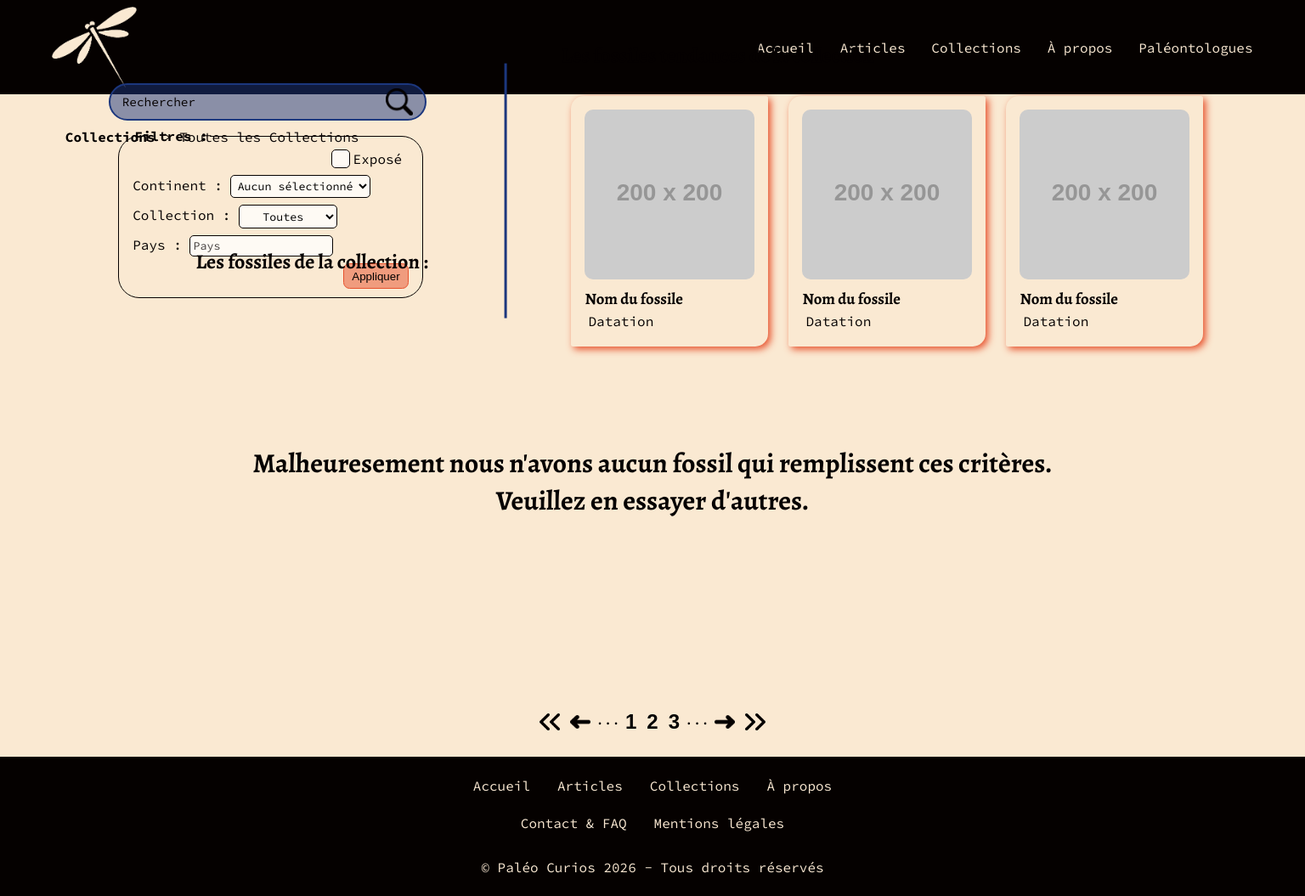
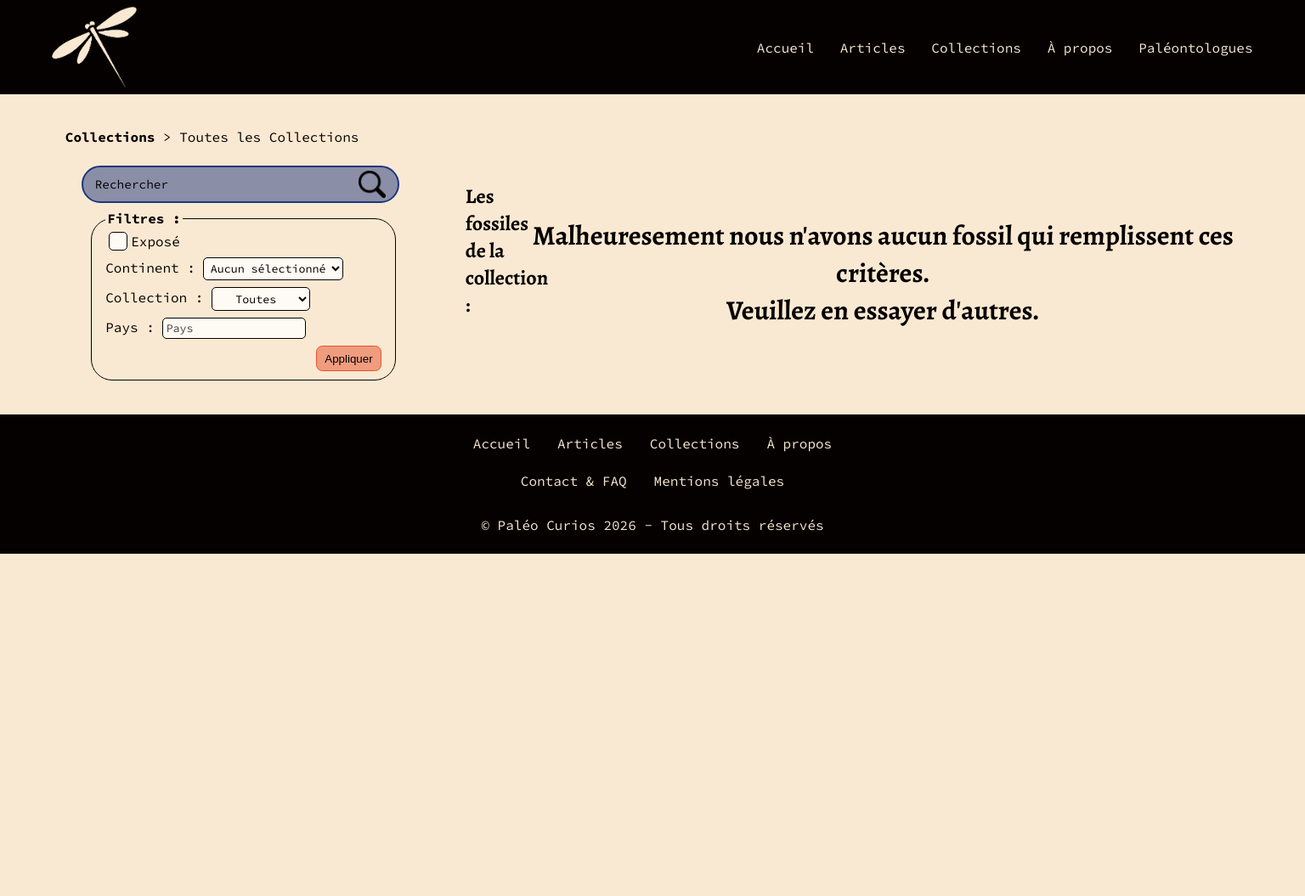
Before and after one commit to JMasingarbe/Paleo_Curios, a PHP site: page /public/HTML/collection.html in a window 1536 px wide. Shown: the whole page at 85% size. After the commit the page ends 652 px from the top, so only its background shows below. Run offline with PHP 8.4, Linux system fonts and the light colour scheme; grey boxes labelled with a size stand in for pictures from a placeholder-image service; style sheets or scripts are compiled from the project's sources; some libraries are stand-ins or nearby versions; some web fonts are replaced.

Commit message:
FIX : revision after pulling from wip

```diff
--- a/public/HTML/collection.html
+++ b/public/HTML/collection.html
@@ -40,6 +40,7 @@
             <li>Toutes les Collections</li>
         </ul>
 
+        <div>
             <div id="searchbar_filters">
                 <!-- Search bar -->
                 <div id="searchbar">
@@ -47,7 +48,7 @@
                     <button type="button" aria-label="Bouton de recherche"><img src="../../src/asset/icons/noun-search-2738105.png" alt="Icône de recherche"></button>
                 </div>
                 <!-- Filter -->
-            <form action="#" method="get">
+                <form action="" method="post">
                     <fieldset>
                         <legend>Filtres :</legend>
 
@@ -74,11 +75,11 @@
 
                         <!-- Dropdown collection -->
                         <div id="dropdown_collection">
-                        <label for="select_collection">Collection :</label>
-                        <select name="select_collection" id="select_collection">
+                            <label for="chosed_collection">Collection :</label>
+                            <select name="chosed_collection" id="chosed_collection">
                                 <option value="all_collections">Toutes</option>
                                 <option value="vertebrate">Vertébrés</option>
-                            <option value="invertebrate">Invertébrés</option>
+                                <option value="intebrate">Invertébrés</option>
                                 <option value="insect">Insectes</option>
                                 <option value="plant">Plantes</option>
                                 <option value="other_fossils">Autres</option>
@@ -91,42 +92,10 @@
                             <input type="text" name="search_country" id="search_country" placeholder="Pays" maxlength="50">
                         </div>
 
-                    <button type="submit" id="submit_filters_button" class="sec_link_button">Appliquer</button>
+                        <button type="button" href="collection.html" id="submit_filters_button" class="sec_link_button">Appliquer</button>
                     </fieldset>
                 </form>
             </div>
-
-        <div class="divider"></div>
-
-        <!-- Collection's trend fossils -->
-        <section id="trend_fossils">
-            <h2>Les fossiles tendances de la collection</h2>
-            <div>
-                <a href="fossil.html">
-                    <article>
-                        <img src="https://placehold.co/200" alt="Photo du fossile">
-                        <h3>Nom du fossile</h3>
-                        <p>Datation</p>
-                    </article>
-                </a>
-
-                <a href="fossil.html">
-                    <article>
-                        <img src="https://placehold.co/200" alt="Photo du fossile">
-                        <h3>Nom du fossile</h3>
-                        <p>Datation</p>
-                    </article>
-                </a>
-
-                <a href="fossil.html">
-                    <article>
-                        <img src="https://placehold.co/200" alt="Photo du fossile">
-                        <h3>Nom du fossile</h3>
-                        <p>Datation</p>
-                    </article>
-                </a>
-            </div>
-        </section>
 
         <!-- Collection's fossils -->
         <h2 id="collection_fossils_title">Les fossiles de la collection :</h2>
--- a/public/style/css/collection.css
+++ b/public/style/css/collection.css
@@ -184,37 +184,21 @@ main .catalogue_nav #back_buttons, main .catalogue_nav #page_indicators, main .c
   }
 }
 @media screen and (min-width: 1425px) {
-  main {
+  main div:first-of-type {
     display: grid;
-    grid-template: 2% 17% 2% 1fr 2%/35% 5% 1fr;
+    grid-template: 1fr/1fr 8vw 2fr;
     place-items: center;
   }
-  main .breadcrumbs {
-    grid-area: 1/span 3;
-    justify-self: start;
+  main div:first-of-type #searchbar_filters {
+    grid-area: 1/1;
   }
-  main #searchbar_filters {
-    grid-area: 2/1;
-  }
-  main .divider {
+  main div:first-of-type .divider {
     rotate: 90deg;
     max-width: 300px;
-    grid-area: 2/2;
+    grid-area: 1/2;
   }
-  main #trend_fossils {
-    grid-area: 2/3;
-  }
-  main #collection_fossils_title {
-    grid-area: 3/span 3;
-    justify-self: start;
-    margin-top: 0.5rem;
-    margin-left: 10vw;
-  }
-  main #collection_fossils {
-    grid-area: 4/span 3;
-  }
-  main .catalogue_nav {
-    grid-area: 5/span 3;
+  main div:first-of-type #trend_fossils {
+    grid-area: 1/3;
   }
 }
 
--- a/public/style/scss/collection.scss
+++ b/public/style/scss/collection.scss
@@ -206,36 +206,24 @@ main {
 
 @media screen and (min-width: 1425px) {
     main {
+        div:first-of-type {
             display: grid;
-        grid-template: 2% 17% 2% 1fr 2% / 35% 5% 1fr;
+            grid-template: 1fr / 1fr 8vw 2fr;
             place-items: center;
 
-        .breadcrumbs {
-            grid-area: 1 / span 3;
-            justify-self: start;
+            #searchbar_filters {
+                grid-area: 1 / 1;
             }
-        #searchbar_filters {
-            grid-area: 2 / 1;
-        }
+
             .divider {
                 rotate: 90deg;
                 max-width: 300px;
-            grid-area: 2 / 2;
+                grid-area: 1 / 2;
             }
+
             #trend_fossils {
-            grid-area: 2 / 3;
-        }
-        #collection_fossils_title {
-            grid-area: 3 / span 3;
-            justify-self: start;
-            margin-top: 0.5rem;
-            margin-left: 10vw;
-        }
-        #collection_fossils {
-            grid-area: 4 / span 3;
-        }
-        .catalogue_nav {
-            grid-area: 5 / span 3;
+                grid-area: 1 / 3;
             }
         }
     }
+}
--- a/src/script/collection.js
+++ b/src/script/collection.js
@@ -36,7 +36,7 @@ changing_tab_breadcrumbs();
 const submit_filters_button = document.querySelector('#submit_filters_button');
 const is_exposed = document.querySelector('#is_exposed');
 const continent = document.querySelector('#continent');
-const chosed_collection = document.querySelector('#select_collection');
+const chosed_collection = document.querySelector('#chosed_collection');
 const search_country = document.querySelector('#search_country');
 const form_filters = document.querySelector('#searchbar_filters form');
 
@@ -177,6 +177,7 @@ if (filtered_fossils.length > 0) {
     }
 
     fossils_notfound.style.display = 'block';
+    document.querySelector('.catalogue_nav').style.display = 'none';
 } else {
     for (let i=0 ; i < fossils_cards_name.length ; i++) {
         fossils_cards_name[i].innerText = fossils_db[i]['name'];
```
Also changed, not shown: 1 other file. Lines whose indentation alone changed are shown as unchanged.
